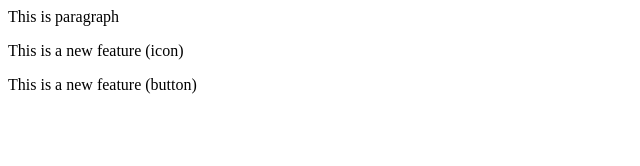
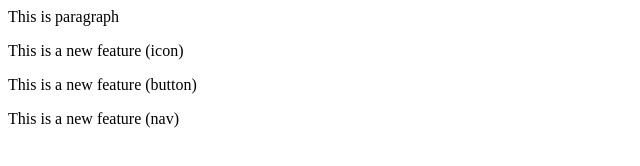
Before and after one commit to Dev05-coder/myrepo-demo, a plain HTML site: page index.html in a window 1280 px wide. Shown: the whole page, without its empty margins (0-640 px from the left). Drawn offline with Linux system fonts and the light colour scheme.

Commit message:
Some more feature

```diff
--- a/index.html
+++ b/index.html
@@ -1,3 +1,4 @@
 <p>This is paragraph</p>
 <p>This is a new feature (icon)</p>
 <p>This is a new feature (button)</p>
+<p>This is a new feature (nav)</p>
```
